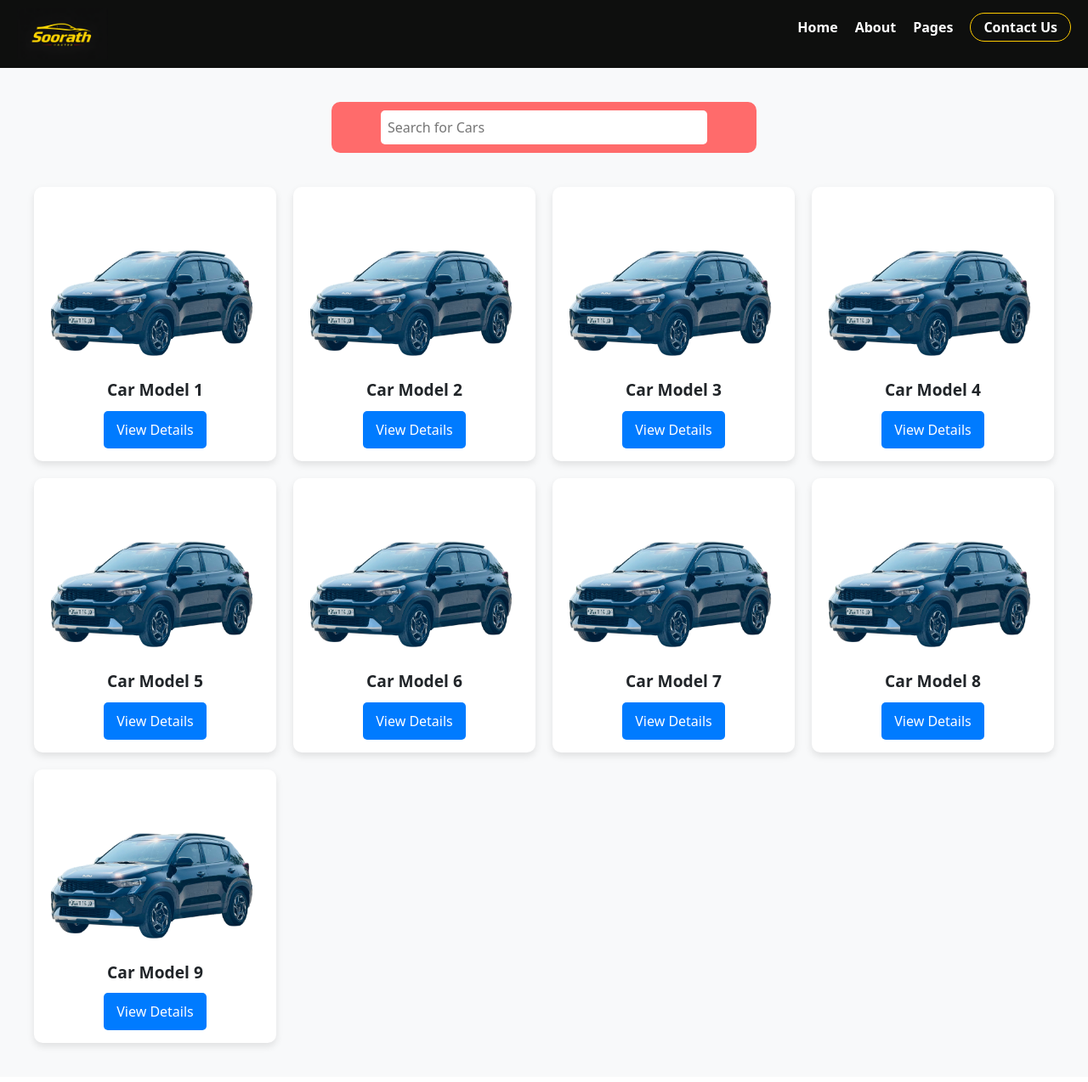
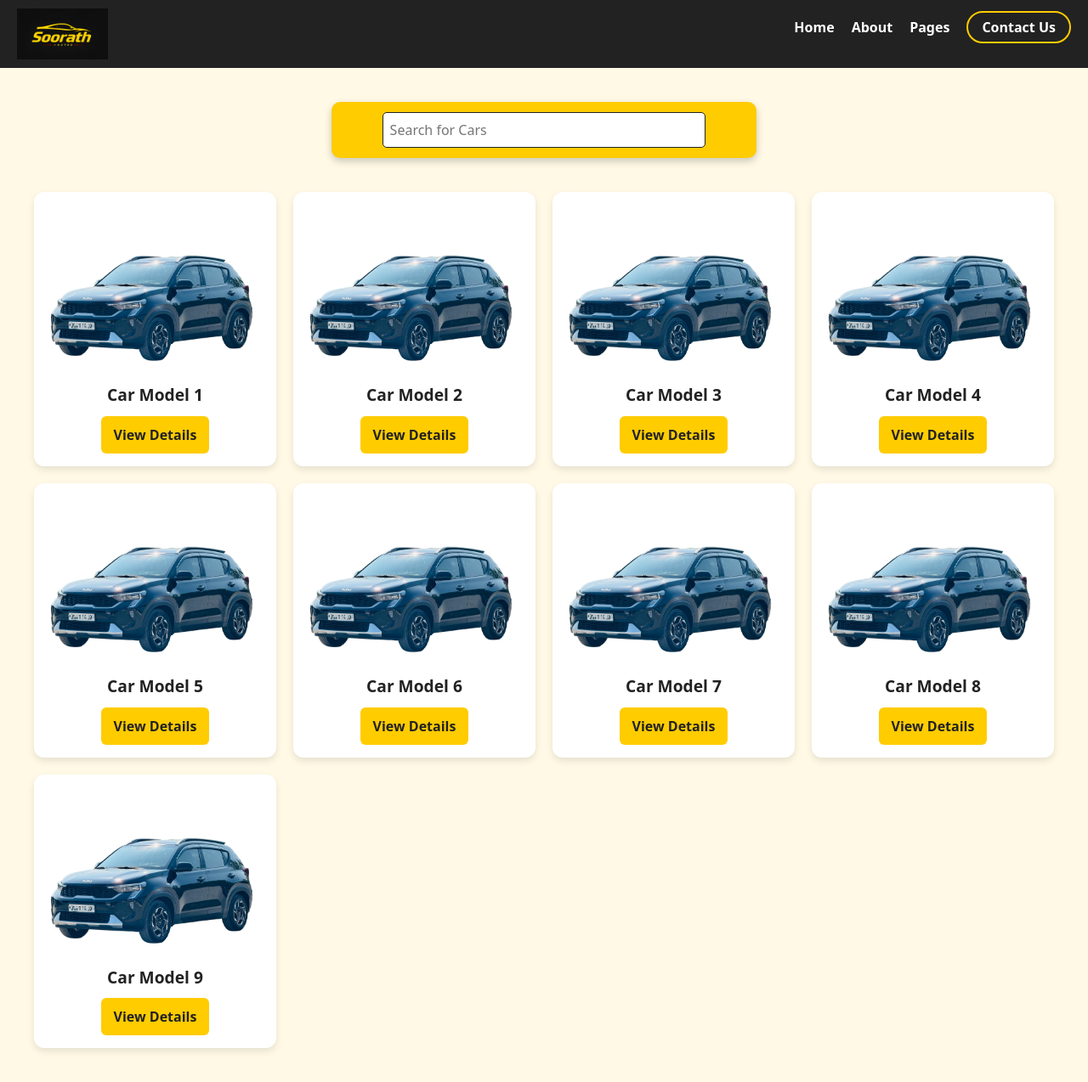
Before and after one commit to minhaj-v-s/car_reselling_project, a Django app: page /cars/ in a window 1280 px wide. Shown: the whole page at 85% size. Before the commit the page ends 1235 px from the top, so only its background shows below. Run offline with Django 5.2, Linux system fonts and the light colour scheme.

Commit message:
Cars page colour scheme redone

```diff
--- a/myproject/static/css/cars.css
+++ b/myproject/static/css/cars.css
@@ -1,10 +1,10 @@
 body {
-    background-color: #f8f9fa;
+    background-color: #fff9e6;
 }
 
 /* Navigation Bar */
 .navbar {
-    background-color: #0e0f0e;
+    background-color: #222;
     padding: 10px 20px;
     display: flex;
     justify-content: space-between;
@@ -25,6 +25,7 @@ body {
     color: #fff;
     text-decoration: none;
     font-weight: bold;
+    transition: color 0.3s ease;
 }
 
 .nav-links a:hover {
@@ -32,66 +33,95 @@ body {
 }
 
 .contact-btn {
-    padding: 5px 15px;
-    border: 1px solid #ffcc00;
+    padding: 6px 16px;
+    border: 2px solid #ffcc00;
     border-radius: 20px;
     color: #ffcc00;
+    font-weight: bold;
+    transition: 0.3s ease;
 }
 
+.contact-btn:hover {
+    background-color: #ffcc00;
+    color: #222;
+}
+
+/* Main Content */
 .master {
     padding: 20px;
+    text-align: center;
 }
+
+/* Search Bar */
 .search_bar {
     max-width: 500px;
     margin: 20px auto;
-    padding: 10px;
-    background: #ff6b6b;
+    padding: 12px;
+    background: #ffcc00;
     border-radius: 10px;
     text-align: center;
+    box-shadow: 0px 4px 10px rgba(0, 0, 0, 0.2);
 }
+
 .search_bar input {
     width: 80%;
     padding: 8px;
     border-radius: 5px;
-    border: none;
+    border: 1px solid #222;
+    font-size: 16px;
+    outline: none;
 }
+
+/* Car Listings */
 .car_listing {
     display: grid;
     grid-template-columns: repeat(auto-fit, minmax(250px, 1fr));
     gap: 20px;
     padding: 20px;
 }
+
+/* Car Card */
 .car_card {
     background: white;
-    border-radius: 10px;
+    border-radius: 12px;
     box-shadow: 0 4px 8px rgba(0, 0, 0, 0.1);
     text-align: center;
     padding: 15px;
     transition: transform 0.3s ease;
 }
+
 .car_card:hover {
     transform: scale(1.05);
 }
+
 .car_card img {
     width: 100%;
     height: 200px;
     object-fit: cover;
     border-radius: 10px;
 }
+
 .car_name {
     font-size: 1.2rem;
     font-weight: bold;
     margin: 10px 0;
+    color: #222;
 }
+
+/* View Details Button */
 .view_description {
-    background: #007bff;
-    color: white;
+    background: #ffcc00;
+    color: #222;
     border: none;
     padding: 10px 15px;
-    border-radius: 5px;
+    border-radius: 6px;
+    font-size: 16px;
     cursor: pointer;
-    transition: background 0.3s ease;
+    transition: 0.3s ease;
+    font-weight: bold;
 }
+
 .view_description:hover {
-    background: #0056b3;
+    background: #222;
+    color: #ffcc00;
 }
```
